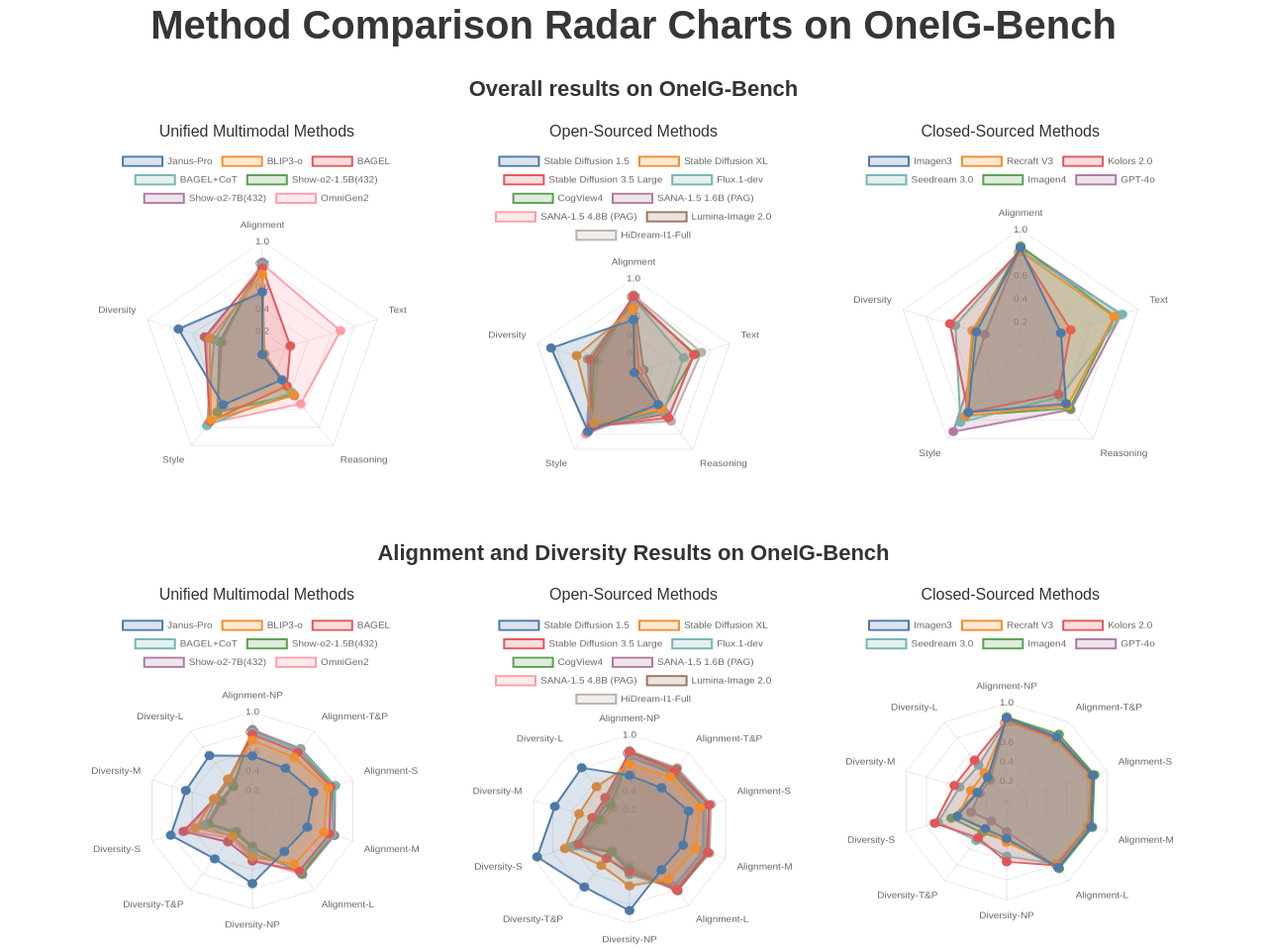
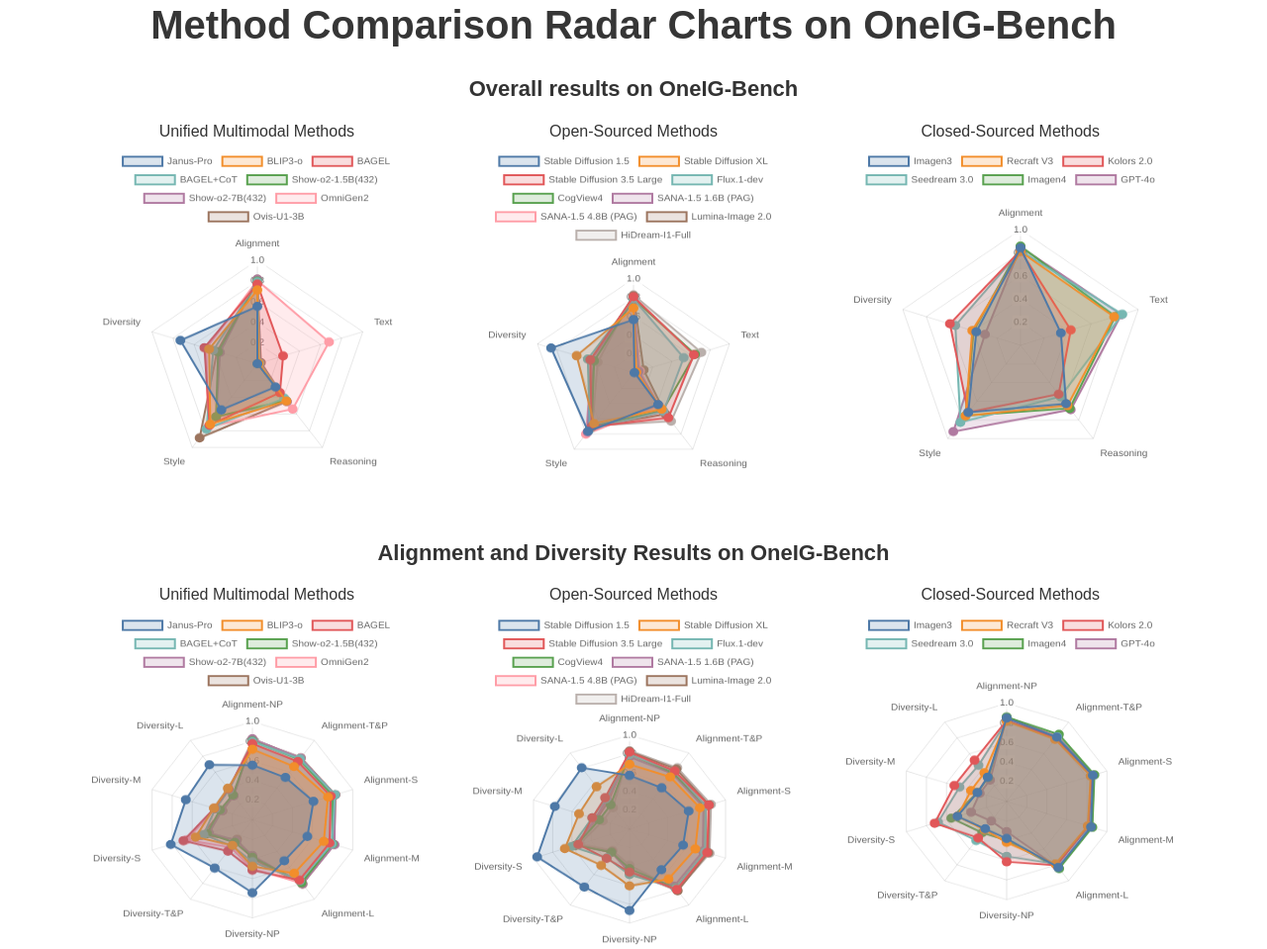
Before and after one commit to OneIG-Bench/oneig-bench.github.io, a plain HTML site: page index.html in a window 1280 px wide. Shown: the part 2719-3678 px from the top of the page at 99% size. Drawn offline with nearby package versions, Linux system fonts and the light colour scheme; some packages are replaced by stand-ins of ours; files that its build step writes are made by us from their sources; a script that the page names is missing; some icons are missing; files whose address does not match are found by name; a web font is replaced by a local one.

Commit message:
update leaderboard

```diff
--- a/index.html
+++ b/index.html
@@ -501,6 +501,7 @@
       "Show-o2-1.5B(432)": [0.798, 0.002, 0.219, 0.317, 0.186],
       "Show-o2-7B(432)": [0.817, 0.002, 0.226, 0.317, 0.177],
       "OmniGen2": [0.804, 0.680, 0.271, 0.377, 0.242],
+      "Ovis-U1-3B": [0.816, 0.034, 0.226, 0.443, 0.191],
       "Stable Diffusion 1.5": [0.565, 0.010, 0.207, 0.383, 0.429],
       "Stable Diffusion XL": [0.688, 0.029, 0.237, 0.332, 0.296],
       "Stable Diffusion 3.5 Large": [0.809, 0.629, 0.294, 0.353, 0.225],
@@ -524,6 +525,7 @@
       "BAGEL+CoT": [0.798, 0.767, 0.824, 0.793, 0.767, 0.214, 0.164, 0.244, 0.184, 0.189],
       "Show-o2-1.5B(432)": [0.805, 0.760, 0.800, 0.799, 0.793, 0.191, 0.142, 0.226, 0.162, 0.157],
       "Show-o2-7B(432)": [0.825, 0.778, 0.825, 0.819, 0.807, 0.182, 0.130, 0.216, 0.152, 0.151],
+      "Ovis-U1-3B": [0.823, 0.781, 0.828, 0.814, 0.809, 0.199, 0.124, 0.256, 0.149, 0.152],
       "OmniGen2": [0.812, 0.768, 0.809, 0.805, 0.799, 0.250, 0.174, 0.329, 0.185, 0.190],
       "Stable Diffusion 1.5": [0.570, 0.541, 0.616, 0.558, 0.537, 0.434, 0.381, 0.481, 0.389, 0.403],
       "Stable Diffusion XL": [0.688, 0.685, 0.732, 0.685, 0.657, 0.303, 0.239, 0.337, 0.263, 0.278],
@@ -549,6 +551,7 @@
       "Show-o2-1.5B(432)": [32.205, 59.232, 296.580, 0.000, 0.000, 0.000, 0.002, 0.004, 0.001],
       "Show-o2-7B(432)": [31.709, 59.179, 294.720, 0.000, 0.000, 0.000, 0.004, 0.006, 0.001],
       "OmniGen2": [17.000, 36.145, 181.525, 0.255, 0.145, 0.000, 0.543, 0.614, 0.534],
+      "Ovis-U1-3B": [28.341, 58.779, 259.205, 0.009, 0.011, 0.000, 0.055, 0.069, 0.026],
       "Stable Diffusion 1.5": [36.227, 60.480, 290.245, 0.000, 0.011, 0.000, 0.004, 0.020, 0.004],
       "Stable Diffusion XL": [35.045, 61.824, 290.470, 0.000, 0.008, 0.000, 0.020, 0.056, 0.029],
       "Stable Diffusion 3.5 Large": [19.459, 38.711, 248.280, 0.432, 0.255, 0.005, 0.749, 0.740, 0.512],
@@ -573,6 +576,7 @@
       "Show-o2-1.5B(432)": [0.218, 0.197, 0.235, 0.201, 0.222, 0.206, 0.295, 0.269, 0.288, 0.410],
       "Show-o2-7B(432)": [0.222, 0.206, 0.244, 0.217, 0.227, 0.212, 0.297, 0.283, 0.295, 0.380],
       "OmniGen2": [0.266, 0.270, 0.271, 0.284, 0.257, 0.278, 0.314, 0.360, 0.314, 0.458],
+      "Ovis-U1-3B": [0.212, 0.221, 0.226, 0.230, 0.219, 0.226, 0.300, 0.456, 0.372, 0.490],
       "Stable Diffusion 1.5": [0.217, 0.203, 0.211, 0.212, 0.207, 0.185, 0.251, 0.483, 0.298, 0.349],
       "Stable Diffusion XL": [0.246, 0.216, 0.244, 0.235, 0.234, 0.239, 0.289, 0.316, 0.307, 0.339],
       "Stable Diffusion 3.5 Large": [0.291, 0.299, 0.283, 0.306, 0.292, 0.292, 0.319, 0.356, 0.315, 0.335],
@@ -635,7 +639,7 @@
   const customRadarGroups = {
     0: [  // 只针对 idx=0 的图分组
       [
-        "Janus-Pro", "BLIP3-o", "BAGEL", "BAGEL+CoT", "Show-o2-1.5B(432)", "Show-o2-7B(432)", "OmniGen2"
+        "Janus-Pro", "BLIP3-o", "BAGEL", "BAGEL+CoT", "Show-o2-1.5B(432)", "Show-o2-7B(432)", "OmniGen2", "Ovis-U1-3B"
       ],
       [
         "Stable Diffusion 1.5", "Stable Diffusion XL", "Stable Diffusion 3.5 Large", "Flux.1-dev", "CogView4", "SANA-1.5 1.6B (PAG)", "SANA-1.5 4.8B (PAG)", "Lumina-Image 2.0", "HiDream-I1-Full"
@@ -646,7 +650,7 @@
     ],
     1: [  // 只针对 idx=0 的图分组
       [
-        "Janus-Pro", "BLIP3-o", "BAGEL", "BAGEL+CoT", "Show-o2-1.5B(432)", "Show-o2-7B(432)", "OmniGen2"
+        "Janus-Pro", "BLIP3-o", "BAGEL", "BAGEL+CoT", "Show-o2-1.5B(432)", "Show-o2-7B(432)", "OmniGen2", "Ovis-U1-3B"
       ],
       [
         "Stable Diffusion 1.5", "Stable Diffusion XL", "Stable Diffusion 3.5 Large", "Flux.1-dev", "CogView4", "SANA-1.5 1.6B (PAG)", "SANA-1.5 4.8B (PAG)", "Lumina-Image 2.0", "HiDream-I1-Full"
@@ -657,7 +661,7 @@
     ],
     2: [  // 只针对 idx=0 的图分组
       [
-        "Janus-Pro", "BLIP3-o", "BAGEL", "BAGEL+CoT", "Show-o2-1.5B(432)", "Show-o2-7B(432)", "OmniGen2"
+        "Janus-Pro", "BLIP3-o", "BAGEL", "BAGEL+CoT", "Show-o2-1.5B(432)", "Show-o2-7B(432)", "OmniGen2", "Ovis-U1-3B"
       ],
       [
         "Stable Diffusion 1.5", "Stable Diffusion XL", "Stable Diffusion 3.5 Large", "Flux.1-dev", "CogView4", "SANA-1.5 1.6B (PAG)", "SANA-1.5 4.8B (PAG)", "Lumina-Image 2.0", "HiDream-I1-Full"
@@ -668,7 +672,7 @@
     ],
     3: [  // 只针对 idx=0 的图分组
       [
-        "Janus-Pro", "BLIP3-o", "BAGEL", "BAGEL+CoT", "Show-o2-1.5B(432)", "Show-o2-7B(432)", "OmniGen2"
+        "Janus-Pro", "BLIP3-o", "BAGEL", "BAGEL+CoT", "Show-o2-1.5B(432)", "Show-o2-7B(432)", "OmniGen2", "Ovis-U1-3B"
       ],
       [
         "Stable Diffusion 1.5", "Stable Diffusion XL", "Stable Diffusion 3.5 Large", "Flux.1-dev", "CogView4", "SANA-1.5 1.6B (PAG)", "SANA-1.5 4.8B (PAG)", "Lumina-Image 2.0", "HiDream-I1-Full"
```
